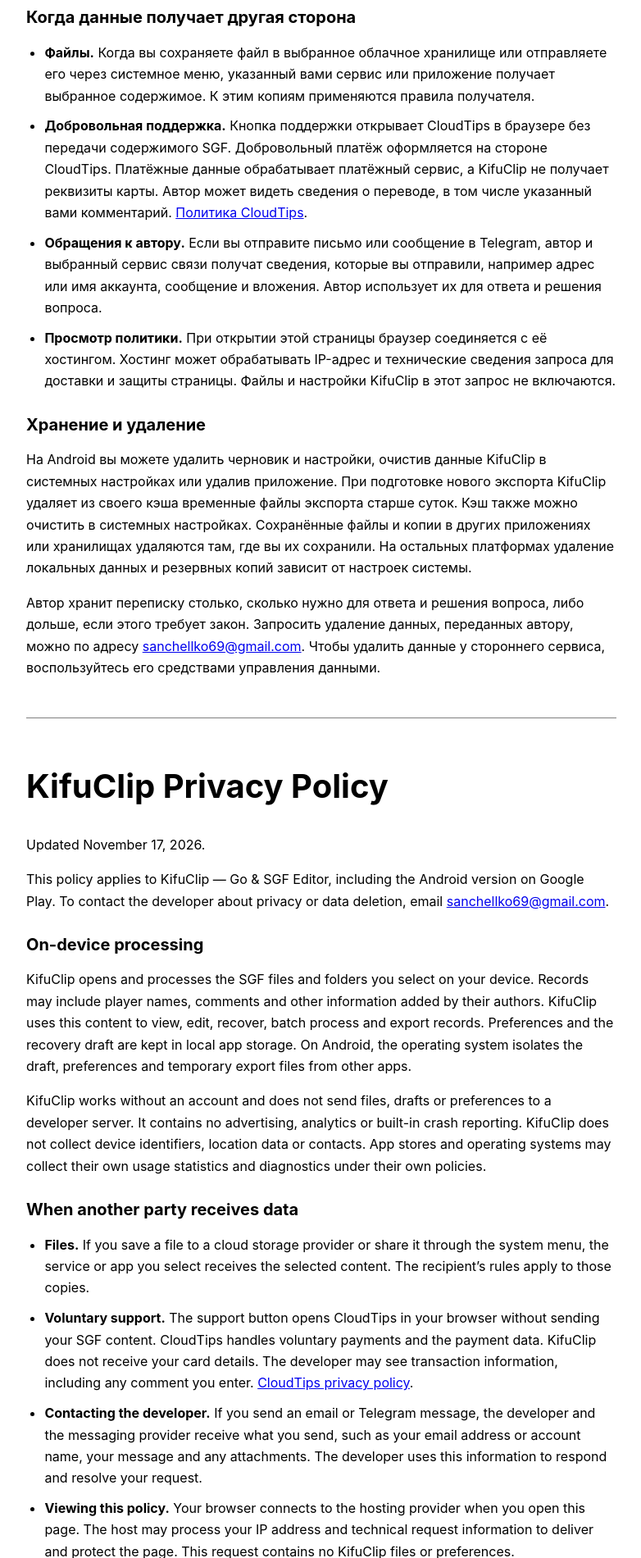
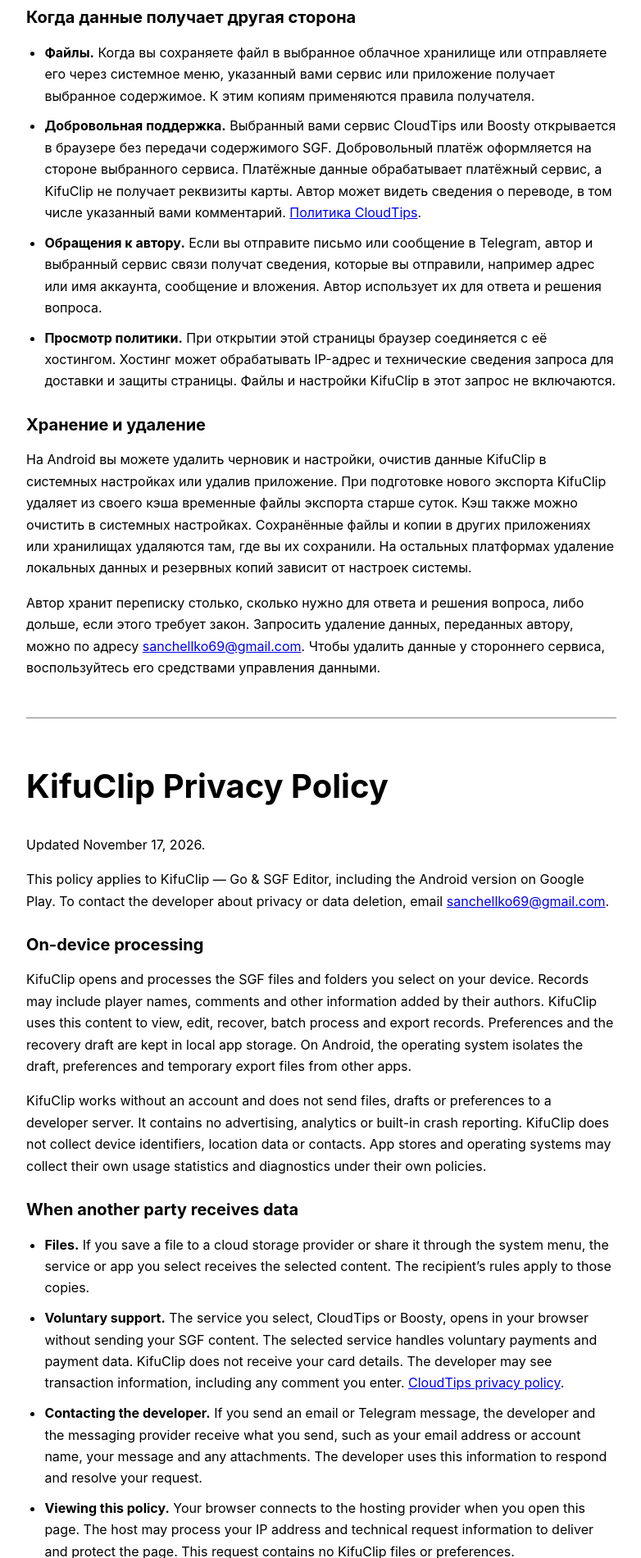
Before and after one commit to Sanchello69/KifuClip-releases, a plain HTML site: page docs/privacy/index.html in a window 1280 px wide. Shown: the part 741-2641 px from the top of the page at 82% size, without its empty margins (248-1030 px from the left). Drawn offline with Linux system fonts and the light colour scheme.

Commit message:
Обновить политику конфиденциальности: добавить Boosty

```diff
--- a/docs/privacy/index.html
+++ b/docs/privacy/index.html
@@ -43,7 +43,7 @@
       <h2>Когда данные получает другая сторона</h2>
       <ul>
         <li><strong>Файлы.</strong> Когда вы сохраняете файл в выбранное облачное хранилище или отправляете его через системное меню, указанный вами сервис или приложение получает выбранное содержимое. К этим копиям применяются правила получателя.</li>
-        <li><strong>Добровольная поддержка.</strong> Кнопка поддержки открывает CloudTips в браузере без передачи содержимого SGF. Добровольный платёж оформляется на стороне CloudTips. Платёжные данные обрабатывает платёжный сервис, а KifuClip не получает реквизиты карты. Автор может видеть сведения о переводе, в том числе указанный вами комментарий. <a href="https://cloudtips.ru/privacy">Политика CloudTips</a>.</li>
+        <li><strong>Добровольная поддержка.</strong> Выбранный вами сервис CloudTips или Boosty открывается в браузере без передачи содержимого SGF. Добровольный платёж оформляется на стороне выбранного сервиса. Платёжные данные обрабатывает платёжный сервис, а KifuClip не получает реквизиты карты. Автор может видеть сведения о переводе, в том числе указанный вами комментарий. <a href="https://cloudtips.ru/privacy">Политика CloudTips</a>.</li>
         <li><strong>Обращения к автору.</strong> Если вы отправите письмо или сообщение в Telegram, автор и выбранный сервис связи получат сведения, которые вы отправили, например адрес или имя аккаунта, сообщение и вложения. Автор использует их для ответа и решения вопроса.</li>
         <li><strong>Просмотр политики.</strong> При открытии этой страницы браузер соединяется с её хостингом. Хостинг может обрабатывать IP-адрес и технические сведения запроса для доставки и защиты страницы. Файлы и настройки KifuClip в этот запрос не включаются.</li>
       </ul>
@@ -65,7 +65,7 @@
       <h2>When another party receives data</h2>
       <ul>
         <li><strong>Files.</strong> If you save a file to a cloud storage provider or share it through the system menu, the service or app you select receives the selected content. The recipient’s rules apply to those copies.</li>
-        <li><strong>Voluntary support.</strong> The support button opens CloudTips in your browser without sending your SGF content. CloudTips handles voluntary payments and the payment data. KifuClip does not receive your card details. The developer may see transaction information, including any comment you enter. <a href="https://cloudtips.ru/privacy">CloudTips privacy policy</a>.</li>
+        <li><strong>Voluntary support.</strong> The service you select, CloudTips or Boosty, opens in your browser without sending your SGF content. The selected service handles voluntary payments and payment data. KifuClip does not receive your card details. The developer may see transaction information, including any comment you enter. <a href="https://cloudtips.ru/privacy">CloudTips privacy policy</a>.</li>
         <li><strong>Contacting the developer.</strong> If you send an email or Telegram message, the developer and the messaging provider receive what you send, such as your email address or account name, your message and any attachments. The developer uses this information to respond and resolve your request.</li>
         <li><strong>Viewing this policy.</strong> Your browser connects to the hosting provider when you open this page. The host may process your IP address and technical request information to deliver and protect the page. This request contains no KifuClip files or preferences.</li>
       </ul>
```
